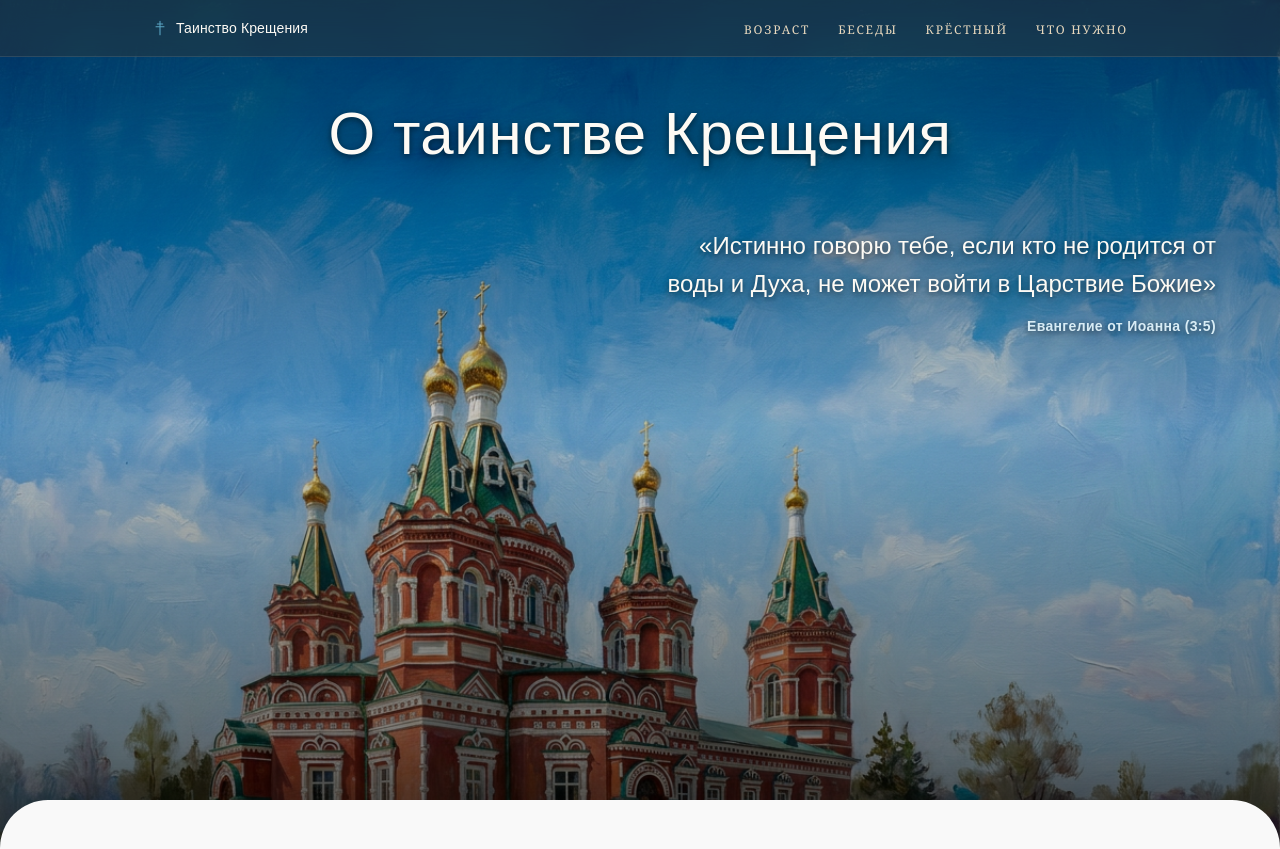
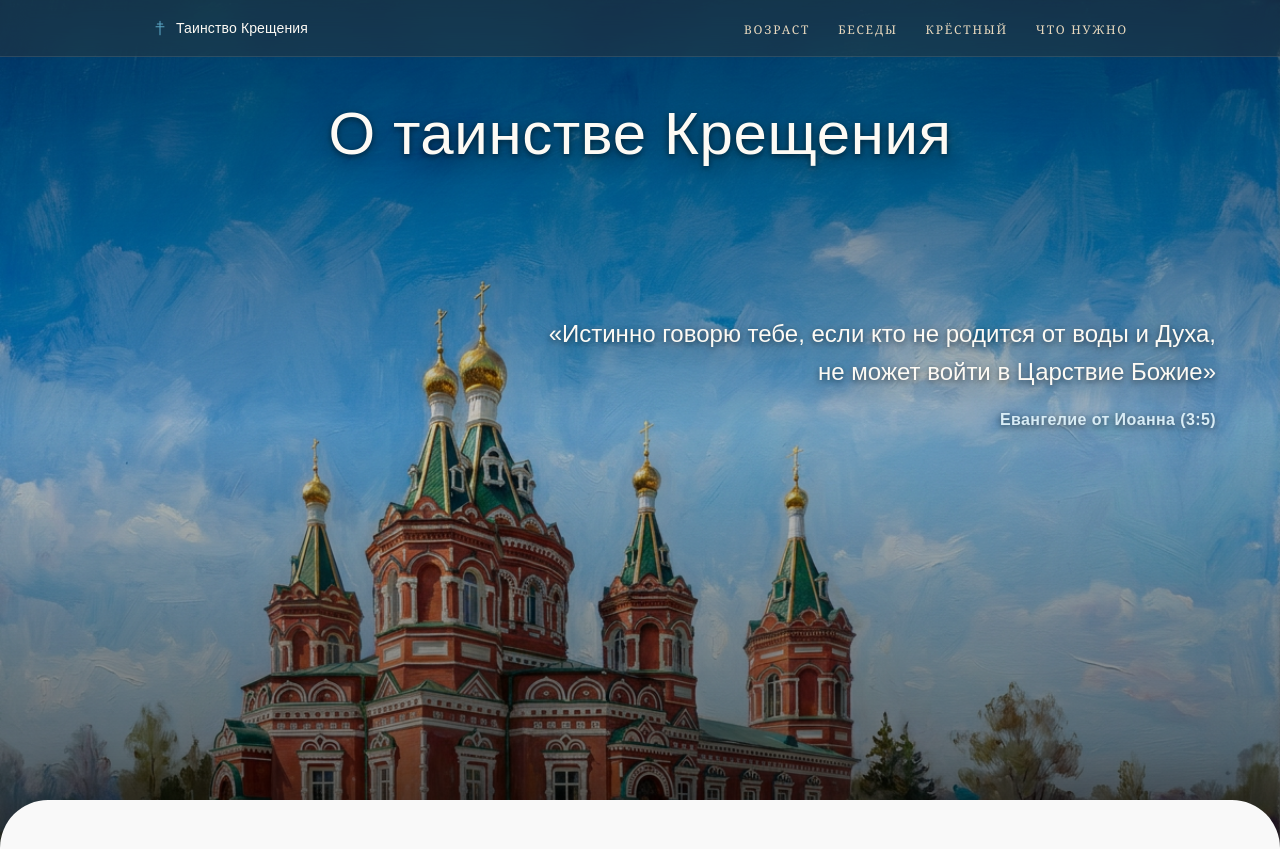
Before and after one commit to mzimovets/landing-kaz-sobor, a Next.js app: page / in a window 1280 px wide. Shown: the top 849 px of the page. Built offline with nearby package versions, Linux system fonts and the light colour scheme; a web font is replaced by a local one.

Commit message:
Move hero quote lower and increase its font size

```diff
--- a/src/app/page.tsx
+++ b/src/app/page.tsx
@@ -98,12 +98,12 @@ export default function Home() {
           <h1 className="hero-text-shadow font-heading mx-auto max-w-3xl text-center text-3xl leading-tight text-[#fdfaf4] sm:text-5xl md:text-6xl">
             О таинстве Крещения
           </h1>
-          <blockquote className="quote-block hero-text-shadow mt-10 ml-auto max-w-xl text-right md:mt-14">
+          <blockquote className="quote-block hero-text-shadow mt-24 ml-auto max-w-2xl text-right text-xl sm:text-2xl md:mt-36 md:text-3xl">
             <p>
               «Истинно говорю тебе, если кто не родится от воды и Духа, не может
               войти в Царствие Божие»
             </p>
-            <footer className="mt-3 text-sm font-semibold tracking-wide text-[#d8ecf5]">
+            <footer className="mt-4 text-base font-semibold tracking-wide text-[#d8ecf5]">
               Евангелие от Иоанна (3:5)
             </footer>
           </blockquote>
```
